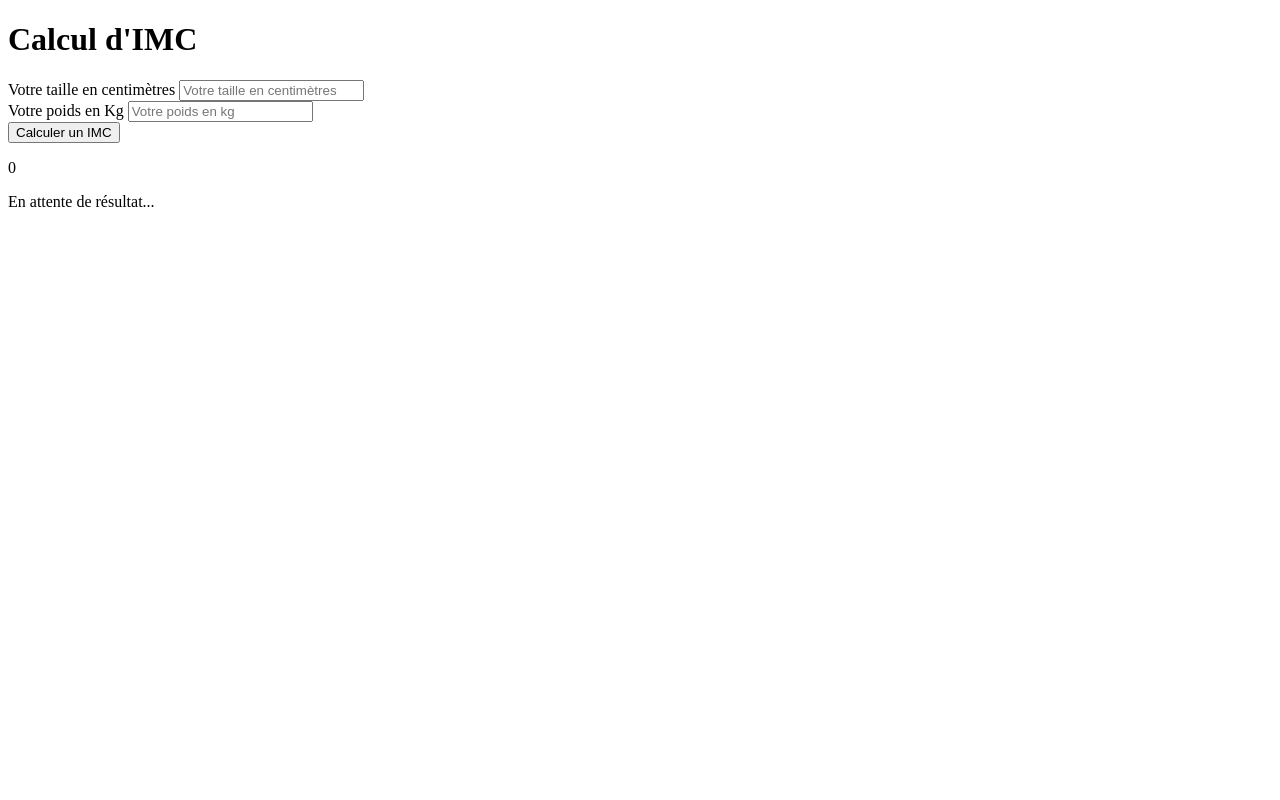
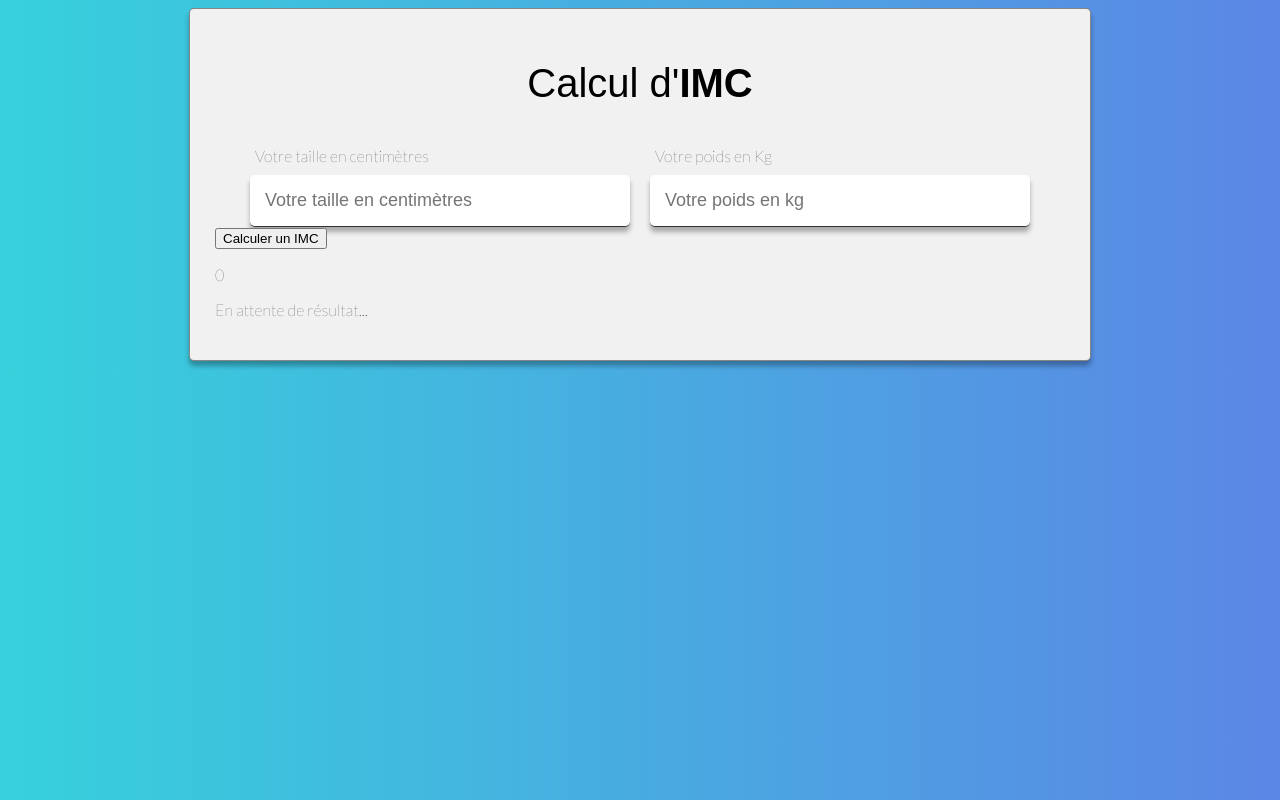
Before and after one commit to ManonSella/imc, a plain HTML site: page index.html in a window 1280 px wide. Drawn offline with Linux system fonts and the light colour scheme.

Commit message:
Added CSS

```diff
--- a/index.html
+++ b/index.html
@@ -8,6 +8,13 @@
       content="device to calculate someone's bmi based on both height and weight"
     />
     <title>IMC</title>
+    <link rel="stylesheet" href="style.css" />
+    <link rel="preconnect" href="https://fonts.googleapis.com" />
+    <link rel="preconnect" href="https://fonts.gstatic.com" crossorigin />
+    <link
+      href="https://fonts.googleapis.com/css2?family=Lato:wght@100&display=swap"
+      rel="stylesheet"
+    />
   </head>
   <body>
     <div class="container">
--- /dev/null
+++ b/style.css
@@ -0,0 +1,58 @@
+body {
+  background: linear-gradient(to right, #36d1dc, #5b86e5);
+  font-family: "Lato", sans-serif;
+}
+
+.container {
+  background: #f1f1f1;
+  border: 1px solid #36363692;
+  border-radius: 5px;
+  box-shadow: 0 5px 5px rgb(0 0 0 / 0.3);
+  margin: 0 auto;
+  max-width: 850px;
+  padding: 25px;
+}
+
+h1 {
+  font-family: "Raleway", sans-serif;
+  font-size: 40px;
+  font-weight: 400;
+  margin-bottom: 40px;
+  text-align: center;
+}
+
+h1 span {
+  font-weight: 700;
+}
+
+.inputs-container {
+  display: flex;
+  justify-content: center;
+}
+
+.inputs-container label {
+  display: block;
+  margin-bottom: 10px;
+  margin-left: 5px;
+}
+
+.inputs-container input {
+  min-width: 350px;
+  font-size: 18px;
+  padding: 15px;
+  border: none;
+  border-bottom: 1px solid #333;
+  box-shadow: 0 5px 5px rgba(0, 0, 0, 0.3);
+  border-radius: 5px;
+}
+
+.inputs-container input:focus {
+  outline: 1px solid #222222be;
+}
+
+.input-group:nth-child(2) {
+  margin-left: 20px;
+}
+div {
+  display: block;
+}
```
